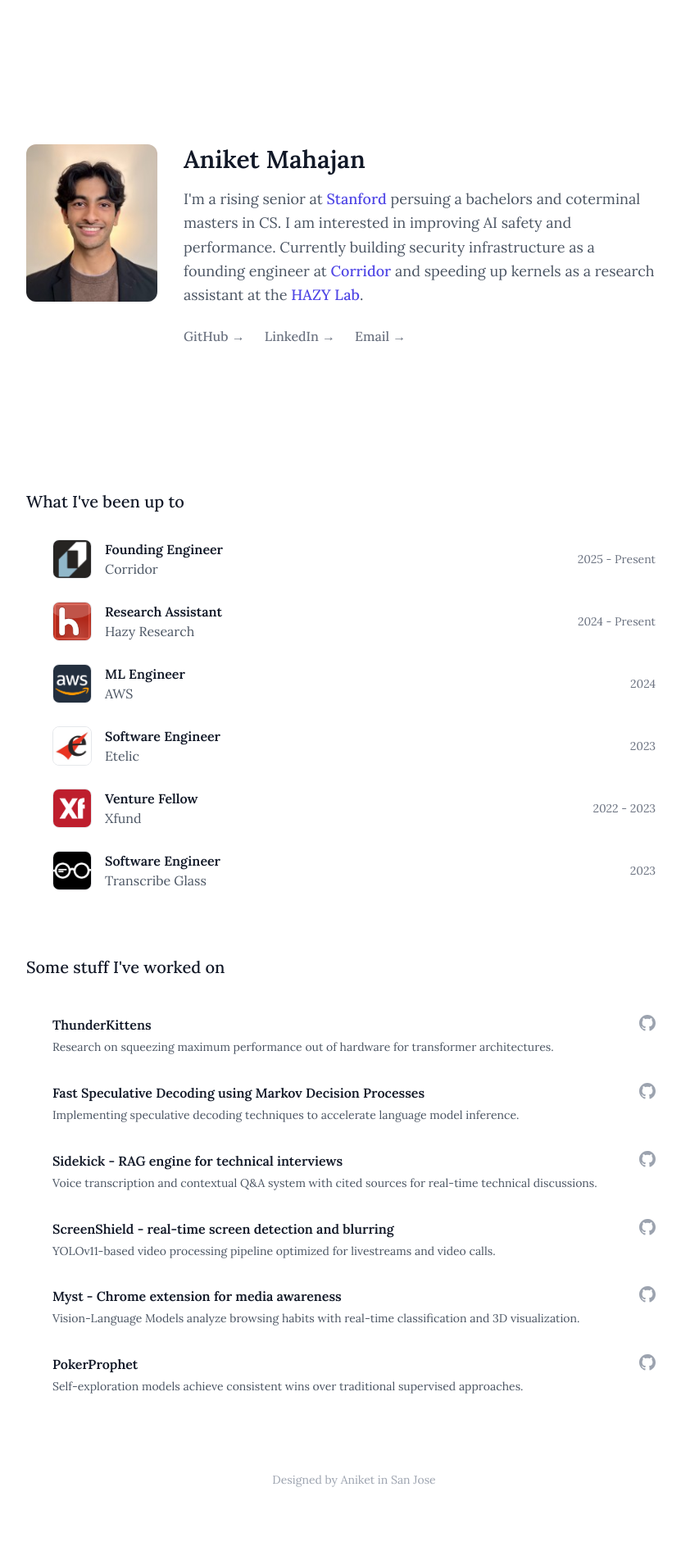
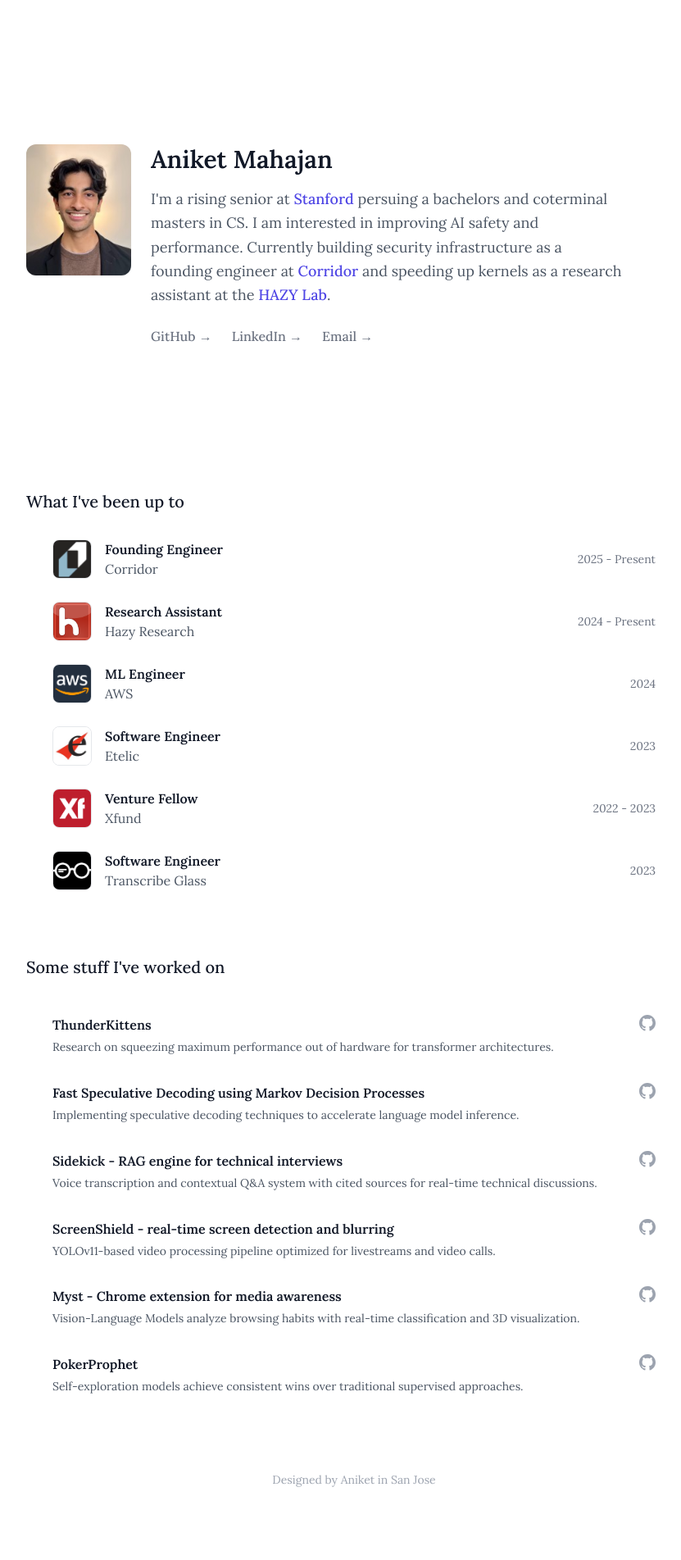
Before and after one commit to aniketm3/aniketm3.github.io, a Jekyll site: the page built from index.md, in a window 1280 px wide. Shown: the whole page at 82% size, without its empty margins (208-1039 px from the left). Built offline with Jekyll 4.4.1, drawn with Linux system fonts in a browser that asks for light colours; nearby versions of some CDN libraries.

Commit message:
stacking

```diff
--- a/index.md
+++ b/index.md
@@ -6,9 +6,9 @@
 
 <div class="space-y-20">
   <!-- Hero Section -->
-  <header class="flex items-start gap-8">
-    <img src="/assets/aura_headshot.jpeg" alt="Aniket Mahajan" class="w-40 h-48 rounded-xl object-cover shadow-sm">
-    <div class="flex-1">
+  <header class="flex flex-col min-[400px]:flex-row items-center min-[400px]:items-start gap-4 min-[400px]:gap-6">
+    <img src="/assets/aura_headshot.jpeg" alt="Aniket Mahajan" class="w-32 h-40 rounded-xl object-cover shadow-sm">
+    <div class="flex-1 text-left">
       <h1 class="text-3xl font-semibold text-gray-900 mb-4">Aniket Mahajan</h1>
       <div class="text-lg text-gray-600 leading-relaxed space-y-4 max-w-xl">
         <p>
```
